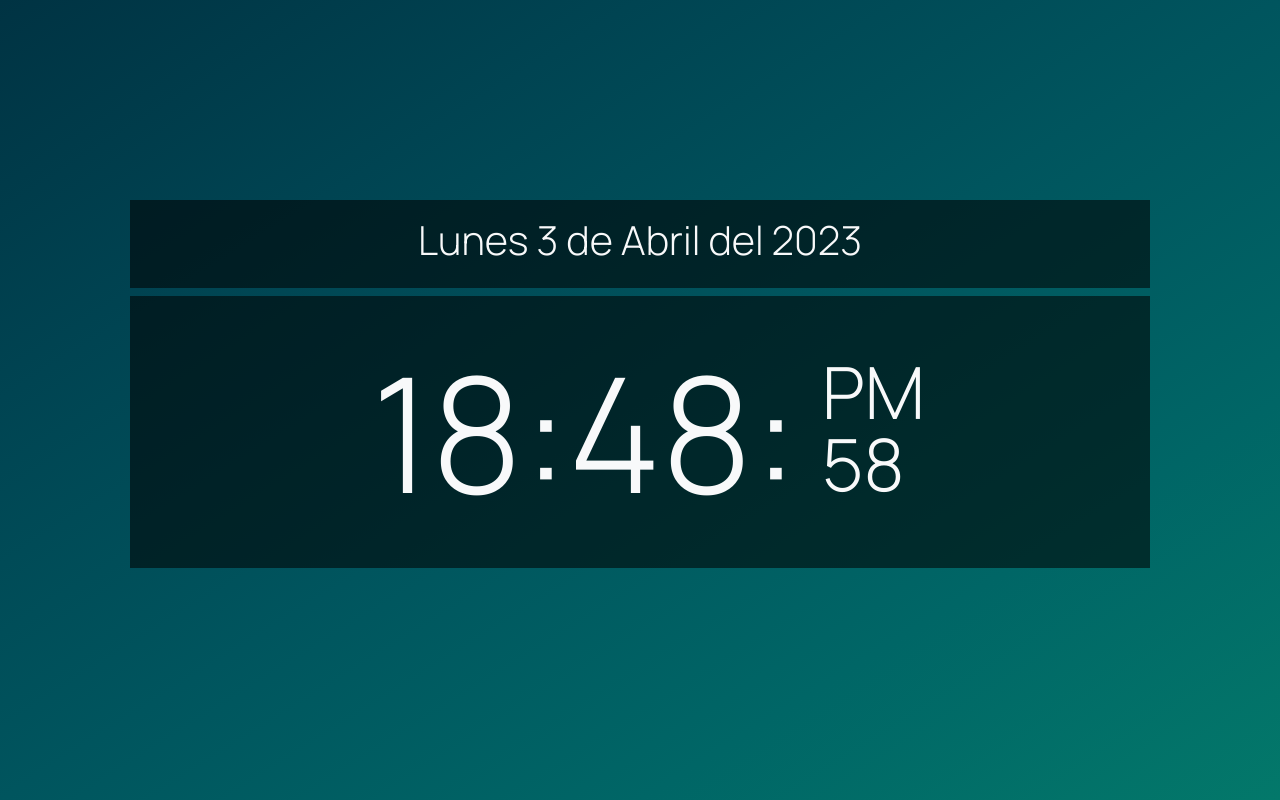
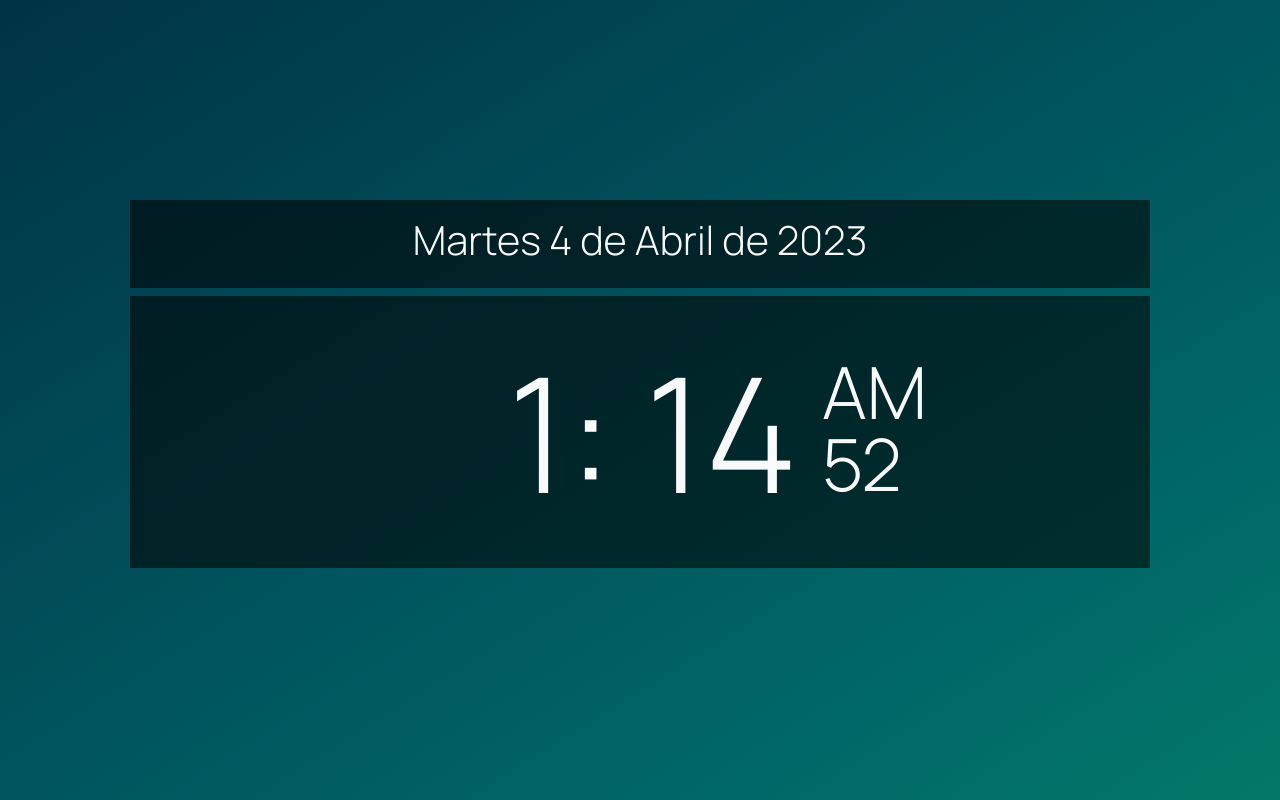
Before and after one commit to LeooQuipildor/Ejercicio4-Reloj, a plain HTML site: page index.html in a window 1280 px wide. Drawn offline with nearby package versions, Linux system fonts and the light colour scheme.

Commit message:
Agregue la logica, todo funciona bien

```diff
--- a/index.html
+++ b/index.html
@@ -19,15 +19,15 @@
     <main>
       <section class="text-center text-light container contenido">
         <article class="cuadroFecha mx-5 my-2 p-3">
-          <h1>Lunes 3 de Abril del 2023</h1>
+          <h1 id="actualizarFecha"></h1>
         </article>
         <article class="cuadroHora row mx-5">
           <div class="col-8 hour text-end pt-3">
-            <p>18:48:</p>
+            <p id="actualizarHora"></p>
           </div>
           <div class="col-4 pmSegundos text-start py-4">
-              <p class="">PM</p>
-              <p class="">58</p>
+              <p id="ampm"></p>
+              <p id="actualizarSegundos"></p>
           </div>
         </article>
       </section>
--- a/js/app.js
+++ b/js/app.js
@@ -0,0 +1,58 @@
+function actualizarReloj() {
+  let fechaActual = new Date();
+  let formatoHora = fechaActual.getHours();
+  let ampm;
+
+  if (formatoHora > 12) {
+    formatoHora = formatoHora - 12;
+    ampm = "PM";
+  } else {
+    ampm = "AM";
+  }
+
+  const diasSemana = [
+    "Domingo",
+    "Lunes",
+    "Martes",
+    "Miercoles",
+    "Jueves",
+    "Viernes",
+    "Sabado",
+  ];
+  const meses = [
+    "Enero",
+    "Febrero",
+    "Marzo",
+    "Abril",
+    "Mayo",
+    "Junio",
+    "Julio",
+    "Agosto",
+    "Septiembre",
+    "Octubre",
+    "Noviembre",
+    "Diciembre",
+  ];
+
+
+
+  let pFecha = document.getElementById("actualizarFecha");
+  pFecha.innerHTML = `${
+    diasSemana[fechaActual.getDay()]
+  } ${fechaActual.getDate()} de ${
+    meses[fechaActual.getMonth()]
+  } de ${fechaActual.getFullYear()}`;
+
+  let pHora = document.getElementById("actualizarHora");
+  pHora.innerHTML = `${formatoHora}: ${fechaActual.getMinutes()}`;
+
+  let pAmPm = document.getElementById("ampm");
+  pAmPm.innerHTML = `${ampm}`;
+
+  let pSegundos = document.getElementById("actualizarSegundos");
+
+  pSegundos.innerHTML = `${fechaActual.getSeconds() < 10 ? '0' : ''}${fechaActual.getSeconds()}`
+
+}
+
+setInterval(actualizarReloj, 100);
```
Also changed, not shown: css/style.css (+12 -10 lines).
